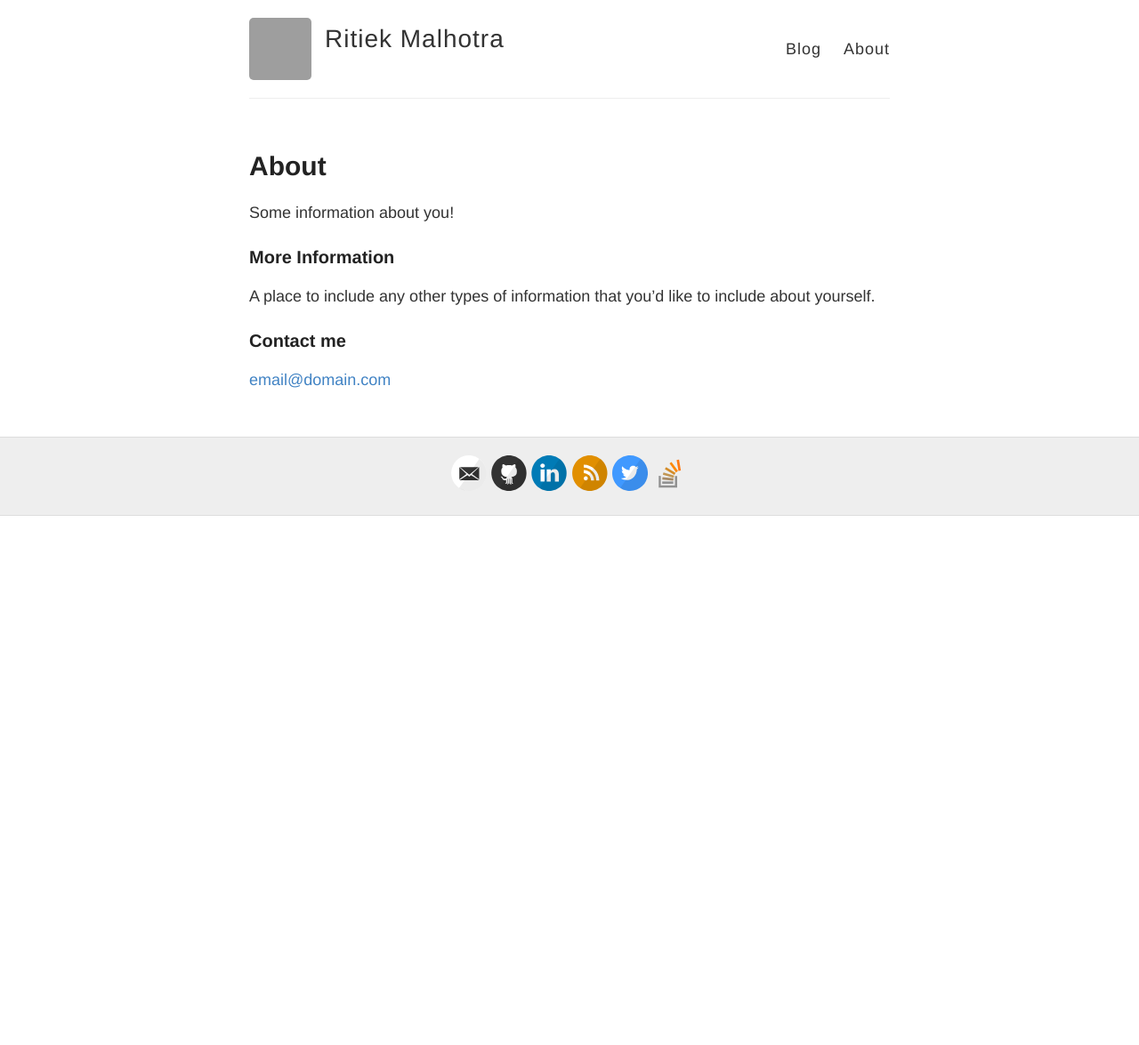
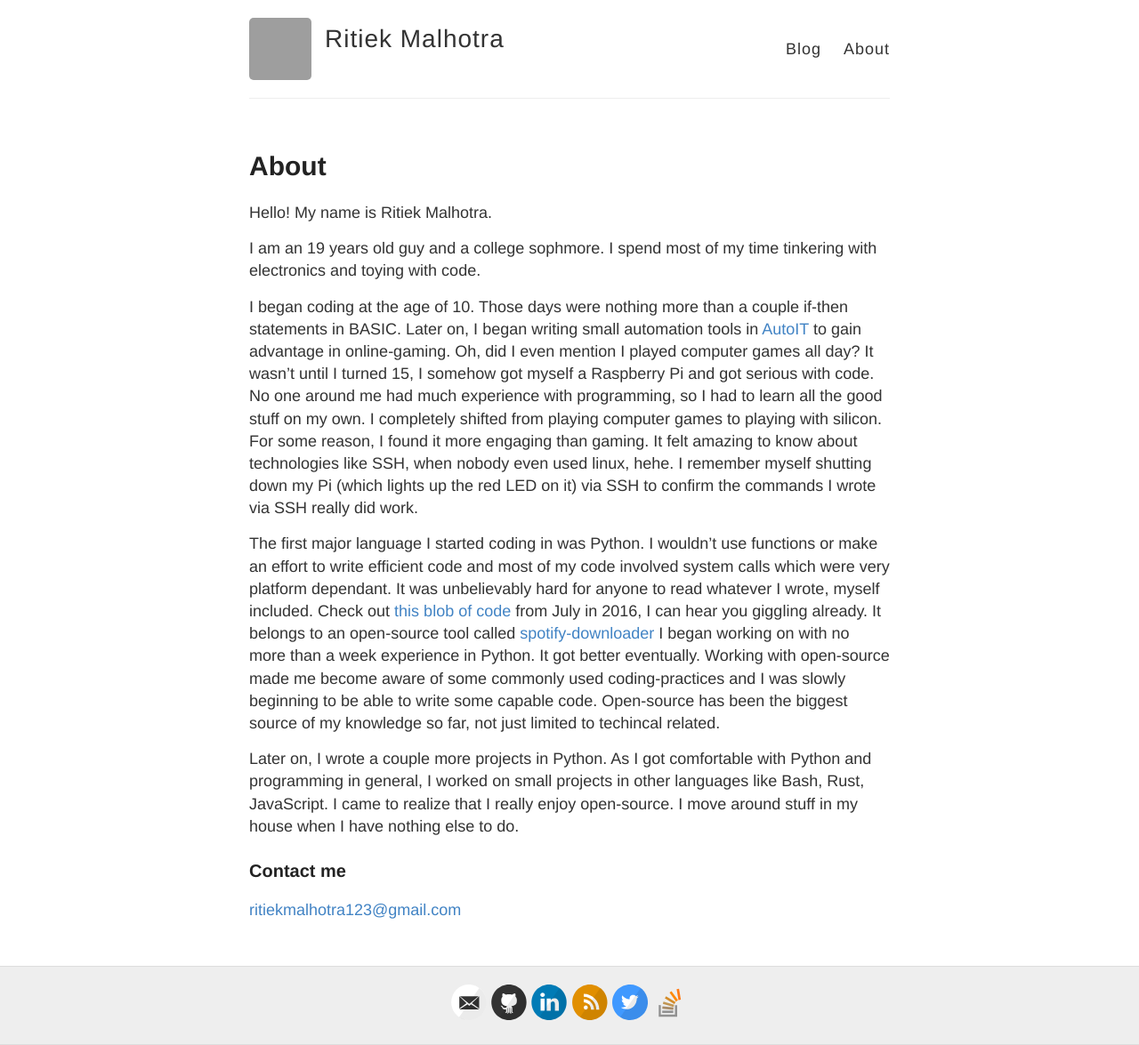
Before and after one commit to ritiek/ritiek.github.io, a Jekyll site: the page built from about.md, in a window 1280 px wide. Shown: the whole page at 89% size. Built offline with Jekyll 4.4.1, drawn with Linux system fonts in a browser that asks for light colours; before the commit the page ends 900 px from its top, so only the background shows below that; grey boxes are pictures that could not be loaded.

Commit message:
About me

```diff
--- a/about.md
+++ b/about.md
@@ -4,12 +4,17 @@
 permalink: /about/
 ---
 
-Some information about you!
+Hello! My name is Ritiek Malhotra.
 
-### More Information
+I am an 19 years old guy and a college sophmore. I spend most of my time tinkering with electronics and toying with code.
 
-A place to include any other types of information that you'd like to include about yourself.
+I began coding at the age of 10. Those days were nothing more than a couple if-then statements in BASIC. Later on, I began writing small automation tools in [AutoIT](https://www.autoitscript.com/site/autoit/) to gain advantage in online-gaming. Oh, did I even mention I played computer games all day?
+It wasn't until I turned 15, I somehow got myself a Raspberry Pi and got serious with code. No one around me had much experience with programming, so I had to learn all the good stuff on my own. I completely shifted from playing computer games to playing with silicon. For some reason, I found it more engaging than gaming. It felt amazing to know about technologies like SSH, when nobody even used linux, hehe. I remember myself shutting down my Pi (which lights up the red LED on it) via SSH to confirm the commands I wrote via SSH really did work.
+
+The first major language I started coding in was Python. I wouldn't use functions or make an effort to write efficient code and most of my code involved system calls which were very platform dependant. It was unbelievably hard for anyone to read whatever I wrote, myself included. Check out [this blob of code](https://github.com/ritiek/spotify-downloader/blob/b473f8f3cd0f7f2b00cd39a4eb8f907264162ce0/YTMusic.py) from July in 2016, I can hear you giggling already. It belongs to an open-source tool called [spotify-downloader](https://github.com/ritiek/spotify-downloader) I began working on with no more than a week experience in Python. It got better eventually. Working with open-source made me become aware of some commonly used coding-practices and I was slowly beginning to be able to write some capable code. Open-source has been the biggest source of my knowledge so far, not just limited to techincal related.
+
+Later on, I wrote a couple more projects in Python. As I got comfortable with Python and programming in general, I worked on small projects in other languages like Bash, Rust, JavaScript. I came to realize that I really enjoy open-source. I move around stuff in my house when I have nothing else to do.
 
 ### Contact me
 
-[email@domain.com](mailto:email@domain.com)
+[ritiekmalhotra123@gmail.com](mailto:ritiekmalhotra123@gmail.com)
```
Also changed, not shown: 1 other file.
